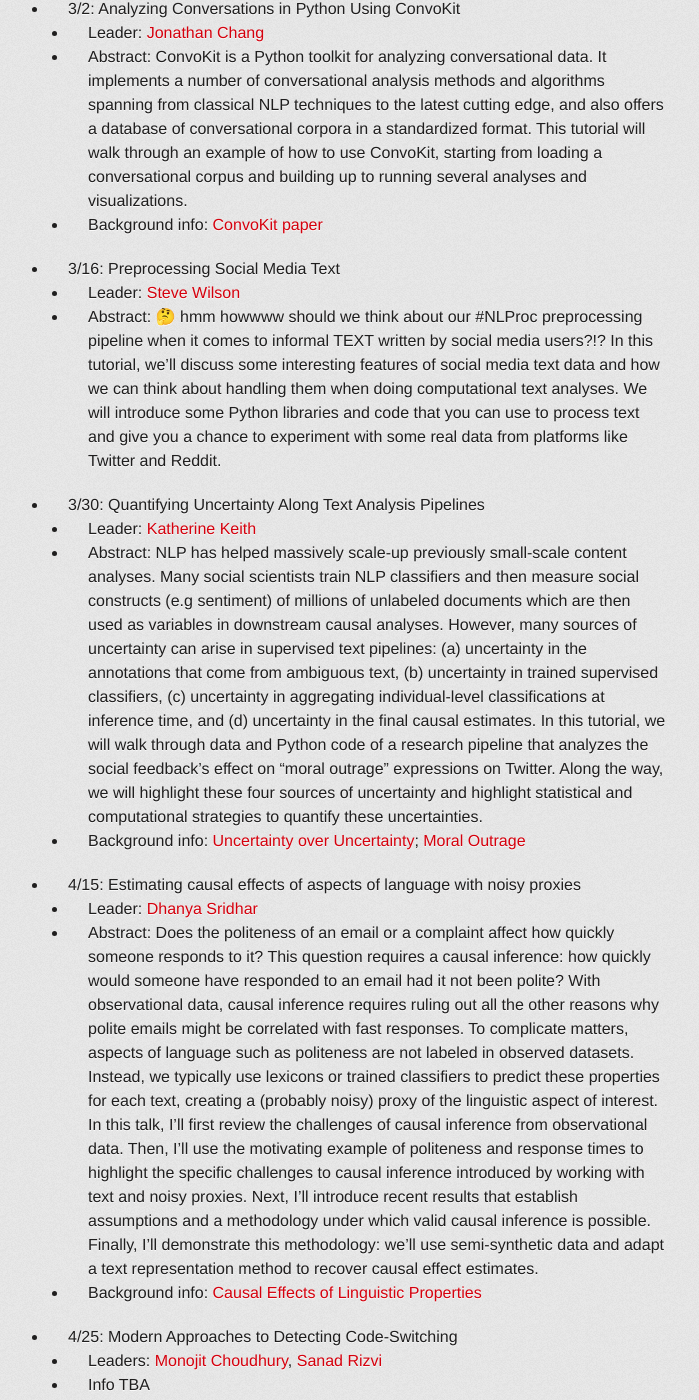
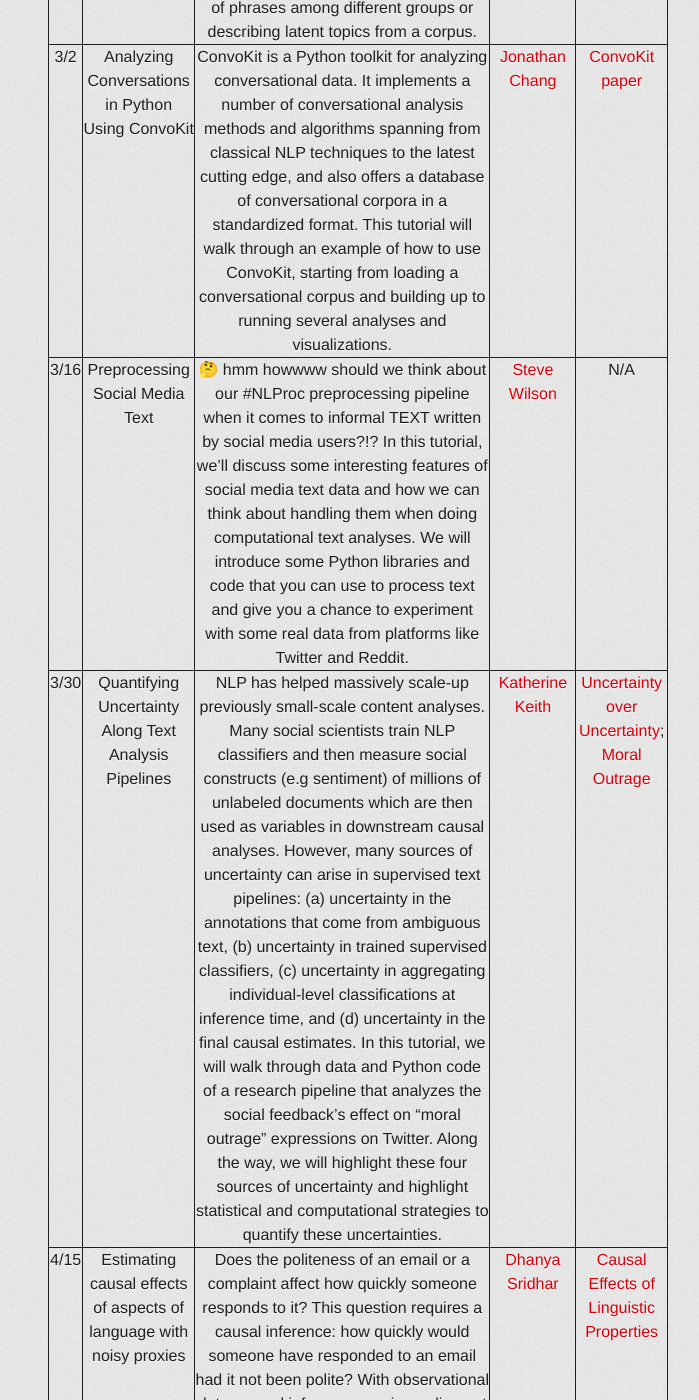
Before and after one commit to nlp-css-201-tutorials/nlp-css-201-tutorials, a Jekyll site: the page built from index.md, in a window 1280 px wide and 1400 px high, scrolled down 1458 px. Shown: the whole window, without its empty margins (282-981 px from the left). Built offline with Jekyll 4.4.1, drawn with Linux system fonts in a browser that asks for light colours; some web fonts are replaced; some of the changed text lies outside the part shown.

Commit message:
finished schedule/table

```diff
--- a/index.md
+++ b/index.md
@@ -26,30 +26,15 @@ If you want to join the mailing list, subscribe [here](https://groups.google.com
 
 **Note**: all dates are tentative; we will send the final date/time for each tutorial on the mailing list prior to the tutorial.
 
-| Date | Tutorial | Description | Leader | Background info |
+| Date | Title | Description | Leader | Background info |
 |---|---|---|---|---|
 | 2/17 | Moving from words to phrases when doing NLP| Most people starting out with NLP think of text in terms of single-word units called "unigrams." But many concepts in documents can't be represented by single words. For instance, the single words "New" and "York" can't really represent the concept "New York." In this tutorial, you'll get hands-on practice using the phrasemachine package and the Phrase-BERT model to 1) extract multi-word expressions from a corpus of U.S. Supreme Court arguments and 2) use such phrases for downstream analysis tasks, such as analyzing the use of phrases among different groups or describing latent topics from a corpus.| [Abe Handler](https://www.abehandler.com/), [Shufan Wang](https://people.cs.umass.edu/~shufanwang/) | [Bag of What?](https://aclanthology.org/W16-5615.pdf); [Fightin' Words](http://languagelog.ldc.upenn.edu/myl/Monroe.pdf); [Phrase-BERT](https://aclanthology.org/2021.emnlp-main.846.pdf) |
-
-- 3/2: Analyzing Conversations in Python Using ConvoKit
-	- Leader: [Jonathan Chang](https://www.cs.cornell.edu/~jpchang/)
-	- Abstract: ConvoKit is a Python toolkit for analyzing conversational data. It implements a number of conversational analysis methods and algorithms spanning from classical NLP techniques to the latest cutting edge, and also offers a database of conversational corpora in a standardized format. This tutorial will walk through an example of how to use ConvoKit, starting from loading a conversational corpus and building up to running several analyses and visualizations.
-	- Background info: [ConvoKit paper](https://www.cs.cornell.edu/%7Ejpchang/papers/convokit-demo-paper.pdf)
-- 3/16: Preprocessing Social Media Text
-	- Leader: [Steve Wilson](https://steverw.com/)
-	- Abstract:  🤔 hmm howwww should we think about our #NLProc preprocessing pipeline when it comes to informal TEXT written by social media users?!? In this tutorial, we'll discuss some interesting features of social media text data and how we can think about handling them when doing computational text analyses. We will introduce some Python libraries and code that you can use to process text and give you a chance to experiment with some real data from platforms like Twitter and Reddit.
-- 3/30: Quantifying Uncertainty Along Text Analysis Pipelines
-	- Leader: [Katherine Keith](kakeith.github.io)
-	- Abstract: NLP has helped massively scale-up previously small-scale content analyses. Many social scientists train NLP classifiers and then measure social constructs (e.g sentiment) of millions of unlabeled documents which are then used as variables in downstream causal analyses. However, many sources of uncertainty can arise in supervised text pipelines: (a) uncertainty in the annotations that come from ambiguous text, (b) uncertainty in trained supervised classifiers, (c) uncertainty in aggregating individual-level classifications at inference time, and (d) uncertainty in the final causal estimates. In this tutorial, we will walk through data and Python code of a research pipeline that analyzes the social feedback’s effect on “moral outrage” expressions on Twitter. Along the way, we will highlight these four sources of uncertainty and highlight statistical and computational strategies to quantify these uncertainties.
-	- Background info: [Uncertainty over Uncertainty](https://aclanthology.org/2020.nlpcss-1.13.pdf); [Moral Outrage](https://www.science.org/doi/pdf/10.1126/sciadv.abe5641)
-- 4/15: Estimating causal effects of aspects of language with noisy proxies
-	- Leader: [Dhanya Sridhar](https://www.dsridhar.com/)
-	- Abstract: Does the politeness of an email or a complaint affect how quickly someone responds to it? This question requires a causal inference: how quickly would someone have responded to an email had it not been polite? With observational data, causal inference requires ruling out all the other reasons why polite emails might be correlated with fast responses. To complicate matters, aspects of language such as politeness are not labeled in observed datasets. Instead, we typically use lexicons or trained classifiers to predict these properties for each text, creating a (probably noisy) proxy of the linguistic aspect of interest. In this talk, I'll first review the challenges of causal inference from observational data. Then, I'll use the motivating example of politeness and response times to highlight the specific challenges to causal inference introduced by working with text and noisy proxies. Next, I'll introduce recent results that establish assumptions and a methodology under which valid causal inference is possible. Finally, I'll demonstrate this methodology: we'll use semi-synthetic data and adapt a text representation method to recover causal effect estimates.
-	- Background info: [Causal Effects of Linguistic Properties](https://aclanthology.org/2021.naacl-main.323.pdf)
-- 4/25: Modern Approaches to Detecting Code-Switching
-	- Leaders: [Monojit Choudhury](), [Sanad Rizvi]()
-	- Info TBA
-- 5/9: Evaluating Word Embedding Robustness for Social Science Research
-	- Leader: [Neha Nayak]()
+| 3/2 | Analyzing Conversations in Python Using ConvoKit | ConvoKit is a Python toolkit for analyzing conversational data. It implements a number of conversational analysis methods and algorithms spanning from classical NLP techniques to the latest cutting edge, and also offers a database of conversational corpora in a standardized format. This tutorial will walk through an example of how to use ConvoKit, starting from loading a conversational corpus and building up to running several analyses and visualizations. | [Jonathan Chang](https://www.cs.cornell.edu/~jpchang/) | [ConvoKit paper](https://www.cs.cornell.edu/%7Ejpchang/papers/convokit-demo-paper.pdf) |
+| 3/16 | Preprocessing Social Media Text | 🤔 hmm howwww should we think about our #NLProc preprocessing pipeline when it comes to informal TEXT written by social media users?!? In this tutorial, we'll discuss some interesting features of social media text data and how we can think about handling them when doing computational text analyses. We will introduce some Python libraries and code that you can use to process text and give you a chance to experiment with some real data from platforms like Twitter and Reddit. | [Steve Wilson](https://steverw.com/) | N/A |
+| 3/30 | Quantifying Uncertainty Along Text Analysis Pipelines | NLP has helped massively scale-up previously small-scale content analyses. Many social scientists train NLP classifiers and then measure social constructs (e.g sentiment) of millions of unlabeled documents which are then used as variables in downstream causal analyses. However, many sources of uncertainty can arise in supervised text pipelines: (a) uncertainty in the annotations that come from ambiguous text, (b) uncertainty in trained supervised classifiers, (c) uncertainty in aggregating individual-level classifications at inference time, and (d) uncertainty in the final causal estimates. In this tutorial, we will walk through data and Python code of a research pipeline that analyzes the social feedback’s effect on “moral outrage” expressions on Twitter. Along the way, we will highlight these four sources of uncertainty and highlight statistical and computational strategies to quantify these uncertainties.| [Katherine Keith](kakeith.github.io) | [Uncertainty over Uncertainty](https://aclanthology.org/2020.nlpcss-1.13.pdf); [Moral Outrage](https://www.science.org/doi/pdf/10.1126/sciadv.abe5641) |
+| 4/15 | Estimating causal effects of aspects of language with noisy proxies | Does the politeness of an email or a complaint affect how quickly someone responds to it? This question requires a causal inference: how quickly would someone have responded to an email had it not been polite? With observational data, causal inference requires ruling out all the other reasons why polite emails might be correlated with fast responses. To complicate matters, aspects of language such as politeness are not labeled in observed datasets. Instead, we typically use lexicons or trained classifiers to predict these properties for each text, creating a (probably noisy) proxy of the linguistic aspect of interest. In this talk, I'll first review the challenges of causal inference from observational data. Then, I'll use the motivating example of politeness and response times to highlight the specific challenges to causal inference introduced by working with text and noisy proxies. Next, I'll introduce recent results that establish assumptions and a methodology under which valid causal inference is possible. Finally, I'll demonstrate this methodology: we'll use semi-synthetic data and adapt a text representation method to recover causal effect estimates. | [Dhanya Sridhar](https://www.dsridhar.com/) | [Causal Effects of Linguistic Properties](https://aclanthology.org/2021.naacl-main.323.pdf) |
+| 4/25 | Modern Approaches to Detecting Code-Switching | TBA | [Monojit Choudhury](https://www.microsoft.com/en-us/research/people/monojitc/), [Sanad Rizvi](https://github.com/mohdsanadzakirizvi) | N/A |
+| 5/9 | What word embeddings can (and can’t!) do for you | TBA | [Neha Kennard](https://nnkennard.github.io/) | N/A |
 
 ## Archive
 
```
